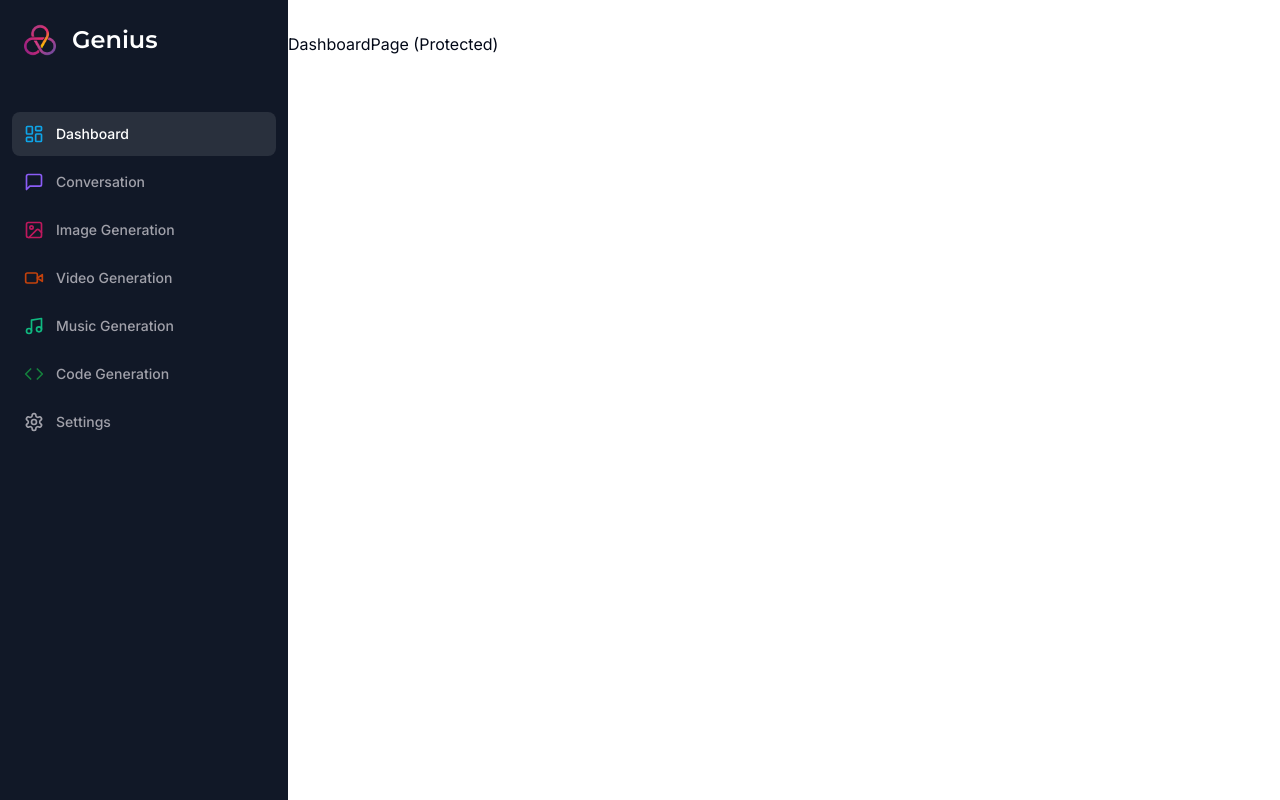
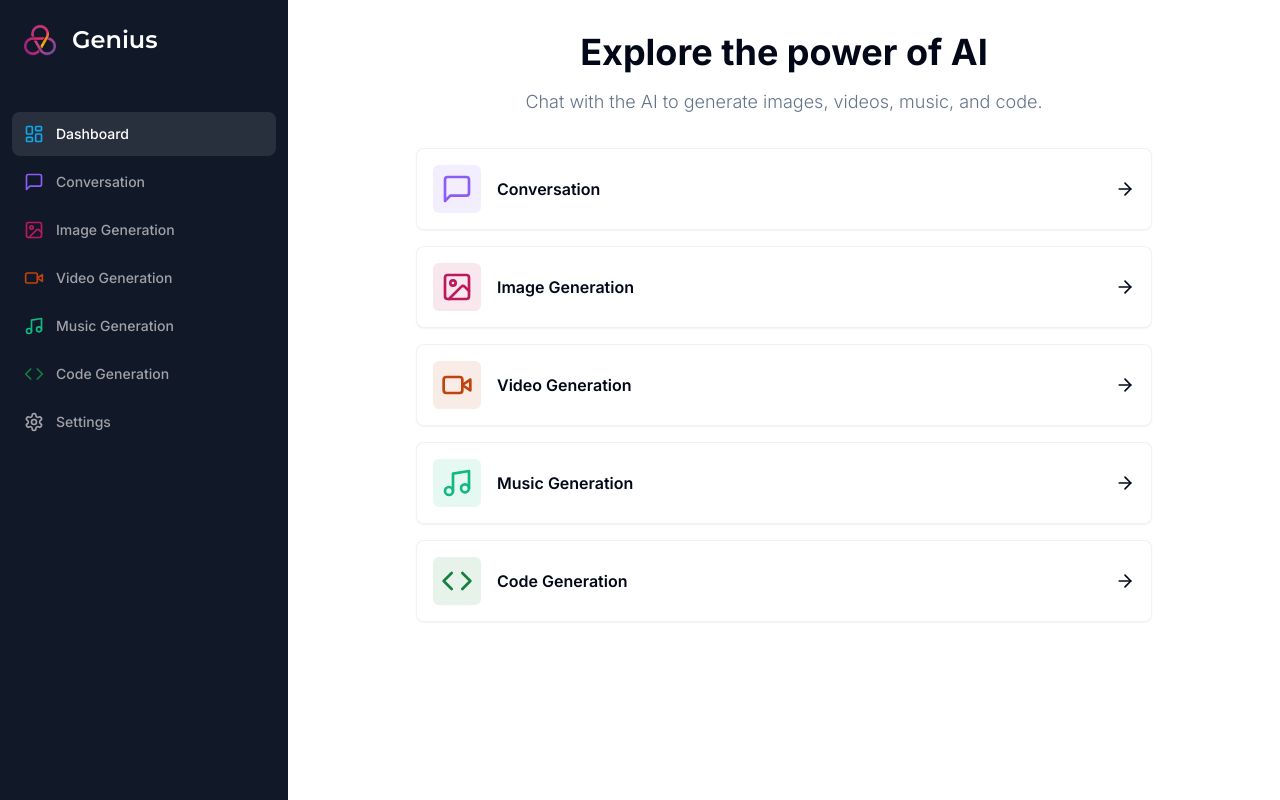
Before and after one commit to niclastanskanen/nextjs-saas-ai-platform, a Next.js app: page /dashboard in a window 1280 px wide. Built offline with nearby package versions, Linux system fonts and the light colour scheme.

Commit message:
add dashboard with icons and style

```diff
--- a/app/(dashboard)/(routes)/dashboard/page.tsx
+++ b/app/(dashboard)/(routes)/dashboard/page.tsx
@@ -1,9 +1,88 @@
-import { UserButton } from "@clerk/nextjs"
+'use client'
+
+import { useRouter } from "next/navigation"
+import {
+  ArrowRight,
+  Code,
+  ImageIcon,
+  MessageSquare,
+  MusicIcon,
+  VideoIcon,
+} from "lucide-react";
+
+import { Card } from "@/components/ui/card"
+import { cn } from "@/lib/utils"
+
+const tools = [
+  {
+    label: "Conversation",
+    icon: MessageSquare,
+    color: "text-violet-500",
+    bgColor: "bg-violet-500/10",
+    href: "/conversation",
+  },
+  {
+    label: "Image Generation",
+    icon: ImageIcon,
+    color: "text-pink-700",
+    bgColor: "bg-pink-700/10",
+    href: "/image",
+  },
+  {
+    label: "Video Generation",
+    icon: VideoIcon,
+    color: "text-orange-700",
+    bgColor: "bg-orange-700/10",
+    href: "/video",
+  },
+  {
+    label: "Music Generation",
+    icon: MusicIcon,
+    color: "text-emerald-500",
+    bgColor: "bg-emerald-500/10",
+    href: "/music",
+  },
+  {
+    label: "Code Generation",
+    icon: Code,
+    color: "text-green-700",
+    bgColor: "bg-green-700/10",
+    href: "/code",
+  },
+]
 
 const DashboardPage = () => {
+  const router = useRouter();
+
   return (
     <div>
-      <p>DashboardPage (Protected)</p>
+      <div className="mb-8 space-y-4">
+        <h2 className="text-2xl md:text-4xl font-bold text-center">
+          Explore the power of AI
+        </h2>
+        <p className="text-muted-foreground font-light text-sm md:text-lg text-center">
+          Chat with the AI to generate images, videos, music, and code.
+        </p>
+      </div>
+      <div className="px-4 md:px-20 lg:px-32 space-y-4">
+        {tools.map((tool) => (
+          <Card
+            key={tool.href}
+            className="p-4 border-black/5 flex items-center justify-between hover:shadow-md transition cursor-pointer"
+            onClick={() => router.push(tool.href)}
+          >
+            <div className="flex items-center gap-x-4">
+              <div className={cn("p-2 w-fit rounded-md", tool.bgColor)}>
+                <tool.icon className={cn("w-8 h-8", tool.color)} />
+              </div>
+              <div className="font-semibold">
+                {tool.label}
+              </div>
+            </div>
+            <ArrowRight className="w-5 h-5" />
+          </Card>
+        ))}
+      </div>
     </div>
   )
 }
--- /dev/null
+++ b/components/ui/card.tsx
@@ -0,0 +1,79 @@
+import * as React from "react"
+
+import { cn } from "@/lib/utils"
+
+const Card = React.forwardRef<
+  HTMLDivElement,
+  React.HTMLAttributes<HTMLDivElement>
+>(({ className, ...props }, ref) => (
+  <div
+    ref={ref}
+    className={cn(
+      "rounded-lg border bg-card text-card-foreground shadow-sm",
+      className
+    )}
+    {...props}
+  />
+))
+Card.displayName = "Card"
+
+const CardHeader = React.forwardRef<
+  HTMLDivElement,
+  React.HTMLAttributes<HTMLDivElement>
+>(({ className, ...props }, ref) => (
+  <div
+    ref={ref}
+    className={cn("flex flex-col space-y-1.5 p-6", className)}
+    {...props}
+  />
+))
+CardHeader.displayName = "CardHeader"
+
+const CardTitle = React.forwardRef<
+  HTMLParagraphElement,
+  React.HTMLAttributes<HTMLHeadingElement>
+>(({ className, ...props }, ref) => (
+  <h3
+    ref={ref}
+    className={cn(
+      "text-2xl font-semibold leading-none tracking-tight",
+      className
+    )}
+    {...props}
+  />
+))
+CardTitle.displayName = "CardTitle"
+
+const CardDescription = React.forwardRef<
+  HTMLParagraphElement,
+  React.HTMLAttributes<HTMLParagraphElement>
+>(({ className, ...props }, ref) => (
+  <p
+    ref={ref}
+    className={cn("text-sm text-muted-foreground", className)}
+    {...props}
+  />
+))
+CardDescription.displayName = "CardDescription"
+
+const CardContent = React.forwardRef<
+  HTMLDivElement,
+  React.HTMLAttributes<HTMLDivElement>
+>(({ className, ...props }, ref) => (
+  <div ref={ref} className={cn("p-6 pt-0", className)} {...props} />
+))
+CardContent.displayName = "CardContent"
+
+const CardFooter = React.forwardRef<
+  HTMLDivElement,
+  React.HTMLAttributes<HTMLDivElement>
+>(({ className, ...props }, ref) => (
+  <div
+    ref={ref}
+    className={cn(" flex items-center p-6 pt-0", className)}
+    {...props}
+  />
+))
+CardFooter.displayName = "CardFooter"
+
+export { Card, CardHeader, CardFooter, CardTitle, CardDescription, CardContent }
```
